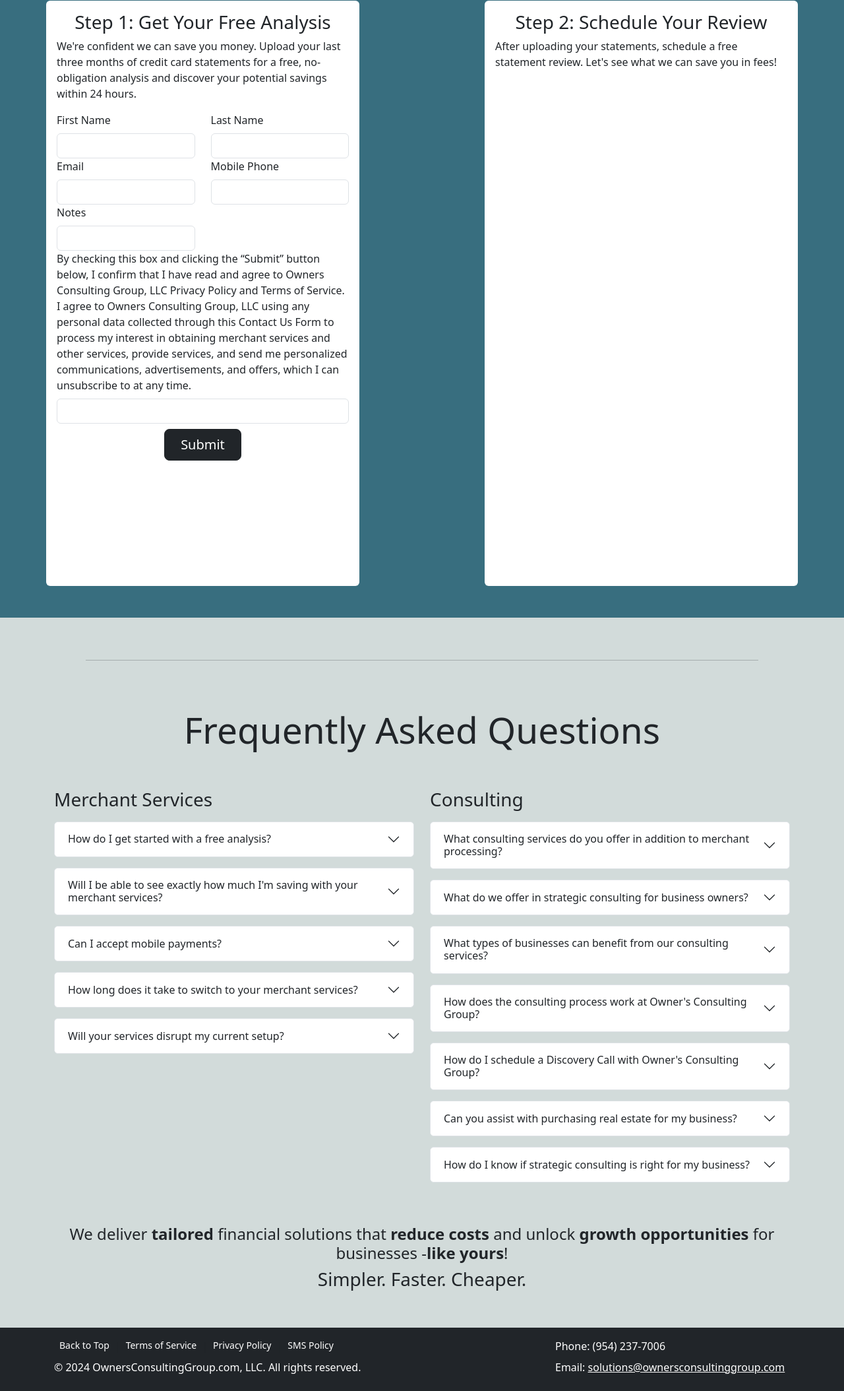
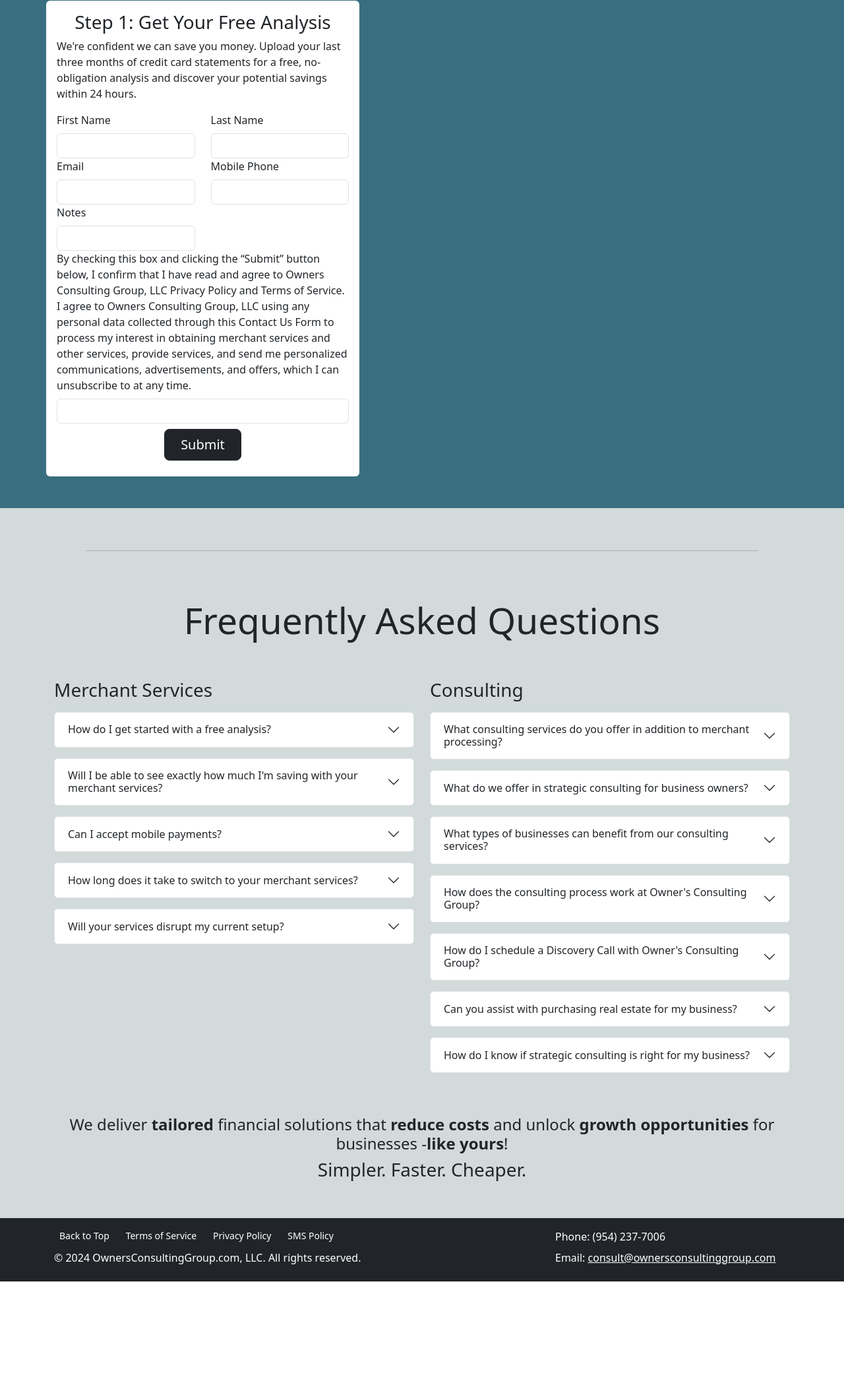
Before and after one commit to kaceydawson/public_html-ocg, a plain HTML site: page index.html in a window 1280 px wide. Shown: the part 2575-4683 px from the top of the page at 66% size. After the commit the page ends 4517 px from the top, so only its background shows below. Drawn offline with nearby package versions, Linux system fonts and the light colour scheme; a script that the page names is missing; files whose address does not match are found by name.

Commit message:
Updates made to email, and hide calendly.

```diff
--- a/index.html
+++ b/index.html
@@ -243,14 +243,14 @@
                         </form>
 
                     </div>
-                    <div class="col-12 col-md-5 bg-white rounded p-3">
+                   <!-- <div class="col-12 col-md-5 bg-white rounded p-3">
                         <h3 class="text-center">Step 2: Schedule Your Review</h3>
                         <p>After uploading your statements, schedule a free statement review. Let's see what we can save you in fees!</p>
                         <!-- Calendly inline widget begin -->
-                        <div class="calendly-inline-widget" data-url=https://calendly.com/d/crkd-cyc-rmf/statement-review?text_color=000000&primary_color=51a9ba style="min-width:320px;height:750px;"></div>
+                       <!-- <div class="calendly-inline-widget" data-url=https://calendly.com/d/crkd-cyc-rmf/statement-review?text_color=000000&primary_color=51a9ba style="min-width:320px;height:750px;"></div>
                         <script type="text/javascript" src=https://assets.calendly.com/assets/external/widget.js async></script>
                         <!-- Calendly inline widget end -->
-                    </div>
+                    <!--</div>-->
                 </div><!-- end .row -->
             </div><!-- .container -->
         </div><!-- end .container-fluid -->
@@ -511,7 +511,7 @@
                             </li>
 						</ul> -->
                         <p class="text-white fs-6 m-0">Phone: (954) 237-7006</p>
-                        <p class="text-white fs-6 my-2">Email: <a href="mailto:solutions@ownersconsultinggroup.com" class="text-white">solutions@ownersconsultinggroup.com</a></p>
+                        <p class="text-white fs-6 my-2">Email: <a href="mailto:consult@ownersconsultinggroup.com" class="text-white">consult@ownersconsultinggroup.com</a></p>
                         <span id="siteseal">
                             <script async type="text/javascript" src="https://seal.starfieldtech.com/getSeal?sealID=HWAe9objkNoM0uPjnjfBHfmRVlOZrehQ6gWJbVXF1enPONXijXlvVFj8UKhW">
                             </script></span>
```
Also changed, not shown: privacy-policy.html (+1 -1 lines), sms-policy.html (+1 -1 lines), terms-of-service.html (+1 -1 lines).
